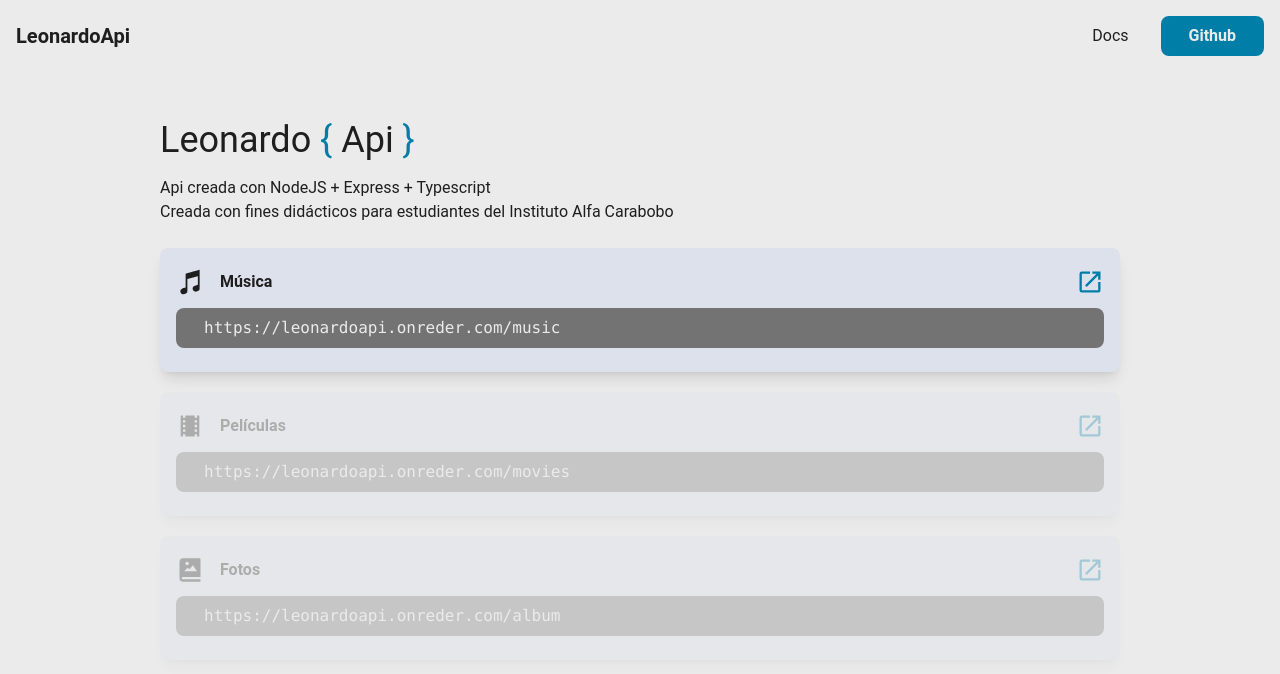
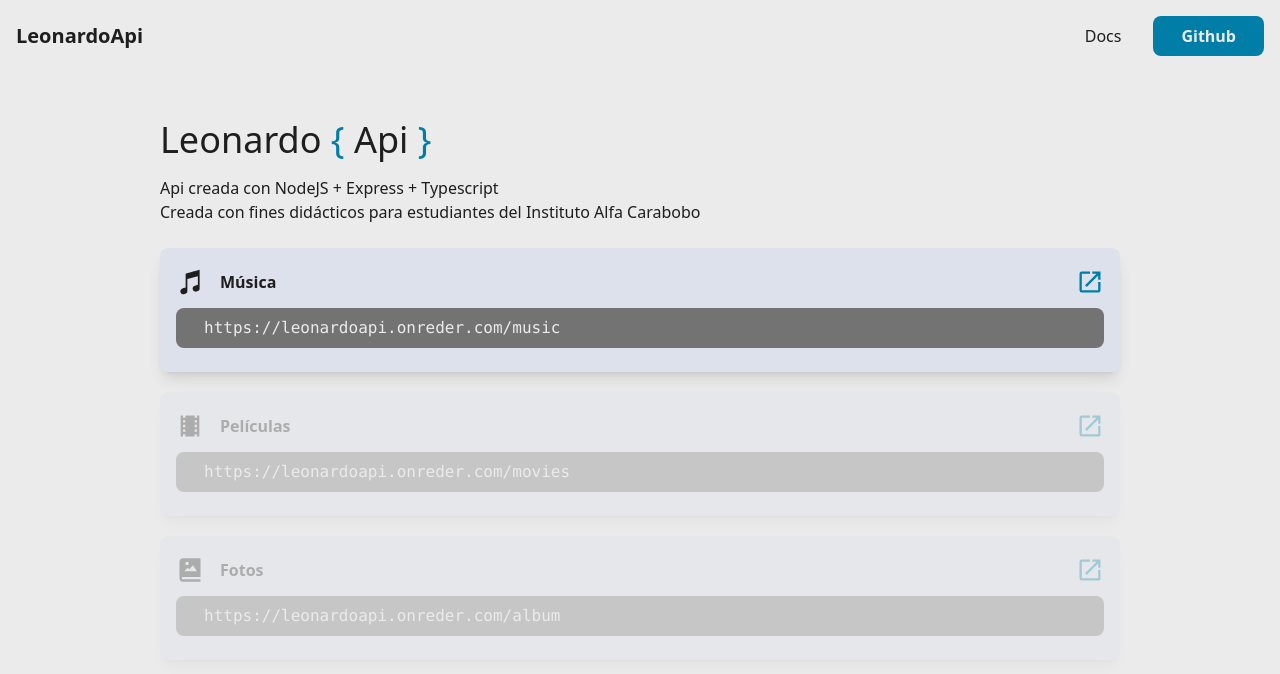
Before and after one commit to leonardotorre18/api_rest_node, a website built with webpack: page src/public/index.html in a window 1280 px wide. Built offline with nearby package versions, Linux system fonts and the light colour scheme; a web font is replaced by a local one.

Commit message:
typography changed in styles

```diff
--- a/src/public/index.html
+++ b/src/public/index.html
@@ -15,7 +15,7 @@
 
   <title>LeonardoApi</title>
 </head>
-<body class="text-[#1F1E1E] font-['roboto'] bg-[#EBEBEB] ">
+<body class="text-[#1F1E1E] bg-[#EBEBEB] ">
 
   <header class="px-4">
     <nav class="flex justify-between items-center max-w-7xl mx-auto py-4">
```
